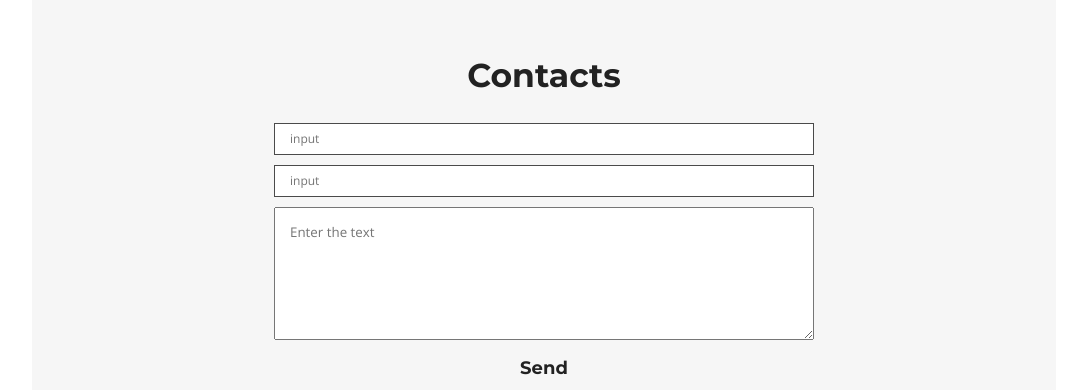
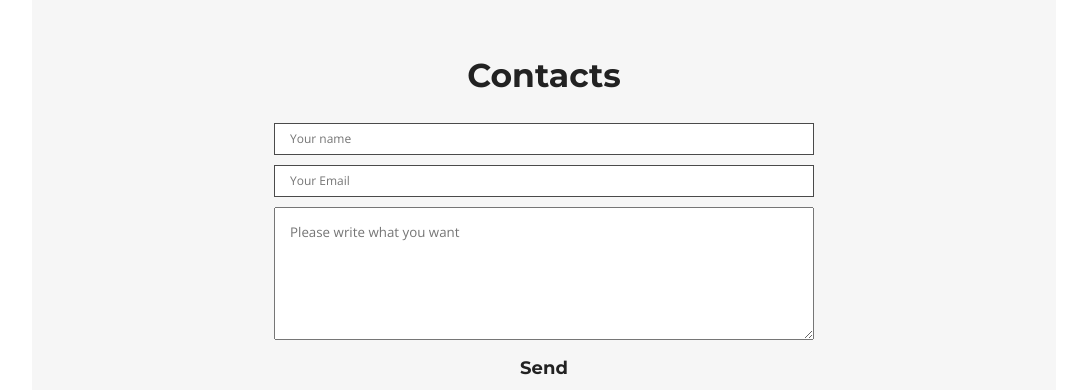
Before and after one commit to Alimovroman/Portfolio, a React (Create React App) app: page / in a window 1280 px wide. Shown: the part 3760-4150 px from the top of the page, without its empty margins (96-1183 px from the left). Built offline with nearby package versions, Linux system fonts and the light colour scheme.

Commit message:
add form feedback

```diff
--- a/package.json
+++ b/package.json
@@ -4,6 +4,7 @@
   "private": true,
   "homepage": "https://Alimovroman.github.io/Portfolio",
   "dependencies": {
+    "@emailjs/browser": "^3.11.0",
     "@fortawesome/fontawesome-svg-core": "^6.4.0",
     "@fortawesome/free-brands-svg-icons": "^6.4.0",
     "@fortawesome/free-regular-svg-icons": "^6.4.0",
@@ -18,10 +19,14 @@
     "@types/react-dom": "^18.0.0",
     "@types/react-scroll": "^1.8.7",
     "@types/react-typing-effect": "^2.0.3",
+    "axios": "^1.4.0",
+    "emailjs": "^4.0.2",
     "gh-pages": "^5.0.0",
     "node-sass": "^8.0.0",
+    "nodemailer": "^6.9.2",
     "react": "^18.2.0",
     "react-dom": "^18.2.0",
+    "react-hook-form": "^7.43.9",
     "react-scripts": "5.0.1",
     "react-scroll": "^1.8.9",
     "react-tilt": "^1.0.2",
--- a/src/common/Button/Button.tsx
+++ b/src/common/Button/Button.tsx
@@ -6,11 +6,17 @@ type Props = {
     style?: {
         background: string
     }
+    callBack?: () => void
 }
 const Button: FC<Props> = (props) => {
     return (
         <div>
-            <button className={style.button} style={props.style} type={"submit"}>{props.title}</button>
+            <button className={style.button}
+                    style={props.style}
+                    type={"submit"}
+                    onClick={props.callBack}
+            >{props.title}
+            </button>
         </div>
     );
 };
--- a/src/components/Contacts/Contacts.tsx
+++ b/src/components/Contacts/Contacts.tsx
@@ -1,27 +1,51 @@
-import React from 'react';
+import React, {FormEvent, FormEventHandler, useRef, useState} from 'react';
 import style from './Contacts.module.scss';
 import Title from "../../common/Title/Title";
 import Button from "../../common/Button/Button";
+import {useForm} from "react-hook-form";
+import emailjs from '@emailjs/browser';
+
+
+type FormData = {
+    name: string
+    email: string
+    message: string
+}
 
 const Contacts = () => {
+    // const [name,setName] =useState('')
+    // const { register, handleSubmit, watch, formState: { errors } } = useForm<FormData>();
+    const form = useRef<HTMLFormElement | null>(null);
+    const sendEmail = (e: FormEvent<HTMLFormElement>) => {
+        e.preventDefault()
+        if (form.current) {
+            emailjs.sendForm('service_5nyhgh4', 'template_oovnf1j', form.current, 'AdSf-sukNqzIlMfXC')
+                .then((result) => {
+                    console.log(result.text);
+                }, (error) => {
+                    console.log(error.text);
+                })
+        }
+        e.currentTarget.reset();
+    };
+
     return (
         <div id={'contacts'} className={style.contactsBlock}>
             <div className={style.contactsContainer}>
-                <Title title={'Contacts'} />
-                <form action={''} className={style.form}>
+                <Title title={'Contacts'}/>
+                <form ref={form} action={''} className={style.form} onSubmit={sendEmail}>
                     <div className={style.inputWrapper}>
-                        <input type={'text'} placeholder={'input'}/>
+                        <input type={'text'} placeholder={'Your name'} name={"name"} required/>
                     </div>
                     <div className={style.inputWrapper}>
-                        <input type={'text'} placeholder={'input'}/>
+                        <input type={'text'} placeholder={'Your Email'} name={"email"} required/>
                     </div>
                     <div className={style.textareaWrapper}>
-                        <textarea placeholder={'Enter the text'} />
+                        <textarea placeholder={'Please write what you want'} name={"message"}/>
                     </div>
                     <div>
-                        <Button title={'Send'} />
+                        <Button title={'Send'}/>
                     </div>
-
                 </form>
 
             </div>
@@ -29,4 +53,5 @@ const Contacts = () => {
     );
 };
 
+
 export default Contacts;
```
Also changed, not shown: 1 other file (tests, documents, lock files or other folders).
